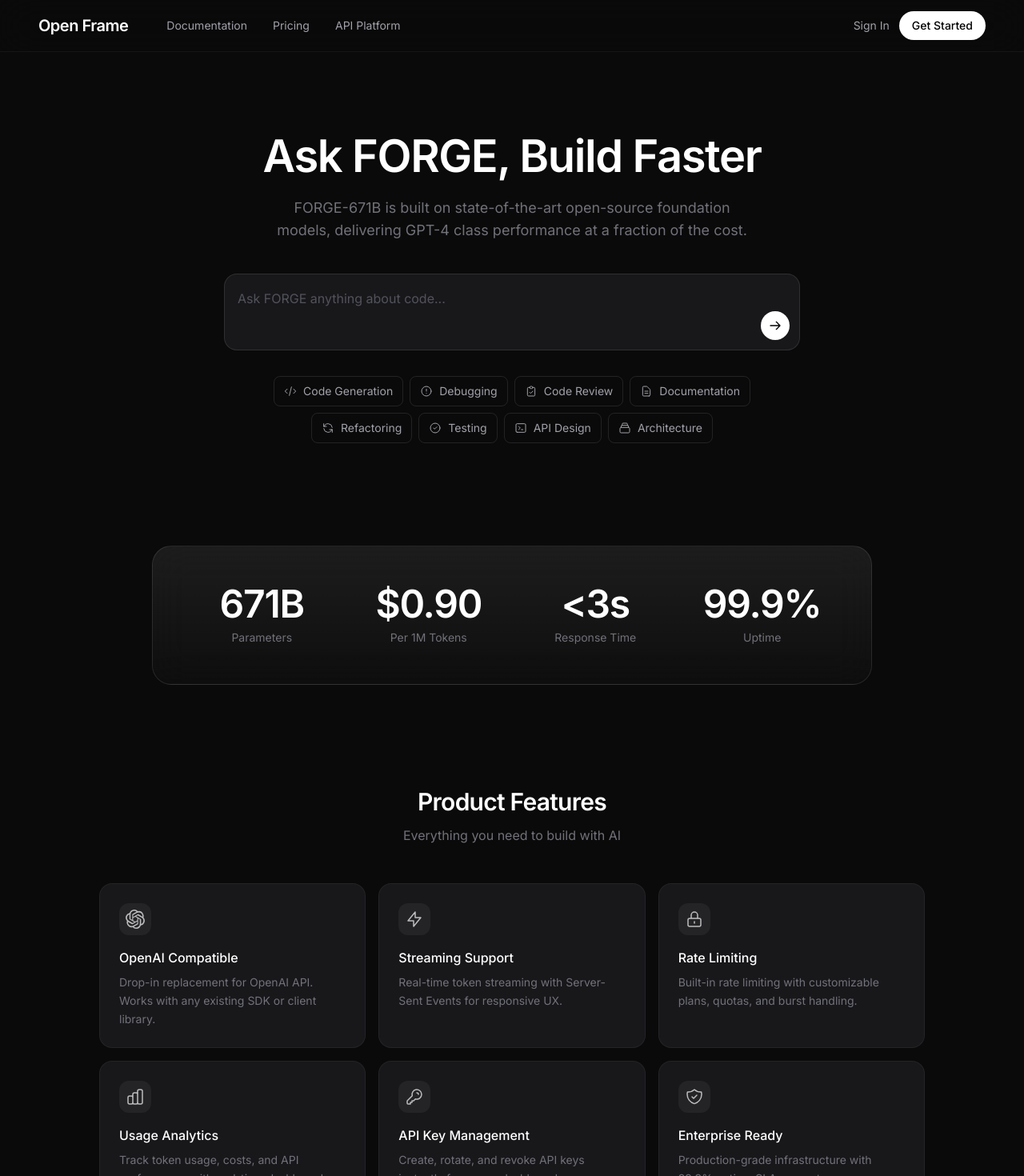
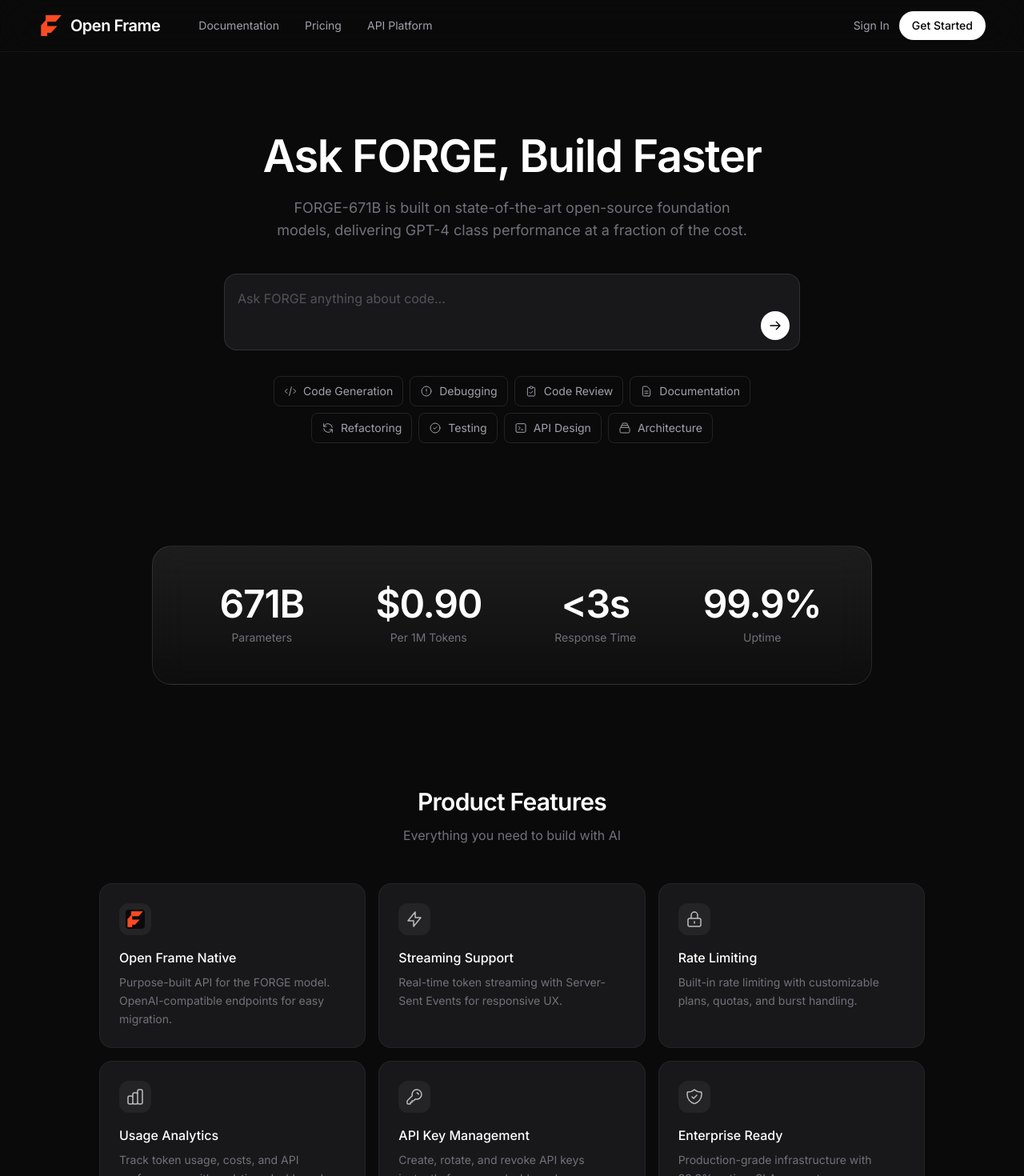
Before and after one commit to EricVoorhees/forge-ai, a Next.js app in the folder web/: page / in a window 1280 px wide. Shown: the top 1470 px of the page at 80% size. Built offline with nearby package versions, Linux system fonts and the light colour scheme; no server answers.

Commit message:
Add FORGE logo to header and Open Frame Native feature

```diff
--- a/web/app/page.tsx
+++ b/web/app/page.tsx
@@ -1,6 +1,7 @@
 "use client";
 
 import Link from "next/link";
+import Image from "next/image";
 import { useState } from "react";
 import { SignedIn, SignedOut, UserButton } from "@clerk/nextjs";
 
@@ -57,8 +58,9 @@ export default function Home() {
         <div className="h-16 flex justify-between items-center px-6 md:px-12 max-w-[1400px] mx-auto">
           {/* Logo & Nav */}
           <div className="flex items-center">
-            <div className="text-xl font-semibold text-white tracking-tight mr-12">
-              Open Frame
+            <div className="flex items-center gap-2 mr-12">
+              <Image src="/forge-logo.png" alt="Open Frame" width={32} height={32} className="rounded" />
+              <span className="text-xl font-semibold text-white tracking-tight">Open Frame</span>
             </div>
             <nav className="hidden md:flex items-center gap-8">
               <Link href="/docs" className="text-[#a1a1aa] text-sm hover:text-white transition-colors">
@@ -187,12 +189,10 @@ export default function Home() {
           <div className="grid md:grid-cols-2 lg:grid-cols-3 gap-4 mb-32">
             {[
               {
-                title: "OpenAI Compatible",
-                desc: "Drop-in replacement for OpenAI API. Works with any existing SDK or client library.",
+                title: "Open Frame Native",
+                desc: "Purpose-built API for the FORGE model. OpenAI-compatible endpoints for easy migration.",
                 icon: (
-                  <svg className="w-6 h-6" viewBox="0 0 24 24" fill="currentColor">
-                    <path d="M22.2819 9.8211a5.9847 5.9847 0 0 0-.5157-4.9108 6.0462 6.0462 0 0 0-6.5098-2.9A6.0651 6.0651 0 0 0 4.9807 4.1818a5.9847 5.9847 0 0 0-3.9977 2.9 6.0462 6.0462 0 0 0 .7427 7.0966 5.98 5.98 0 0 0 .511 4.9107 6.051 6.051 0 0 0 6.5146 2.9001A5.9847 5.9847 0 0 0 13.2599 24a6.0557 6.0557 0 0 0 5.7718-4.2058 5.9894 5.9894 0 0 0 3.9977-2.9001 6.0557 6.0557 0 0 0-.7475-7.0729zm-9.022 12.6081a4.4755 4.4755 0 0 1-2.8764-1.0408l.1419-.0804 4.7783-2.7582a.7948.7948 0 0 0 .3927-.6813v-6.7369l2.02 1.1686a.071.071 0 0 1 .038.052v5.5826a4.504 4.504 0 0 1-4.4945 4.4944zm-9.6607-4.1254a4.4708 4.4708 0 0 1-.5346-3.0137l.142.0852 4.783 2.7582a.7712.7712 0 0 0 .7806 0l5.8428-3.3685v2.3324a.0804.0804 0 0 1-.0332.0615L9.74 19.9502a4.4992 4.4992 0 0 1-6.1408-1.6464zM2.3408 7.8956a4.485 4.485 0 0 1 2.3655-1.9728V11.6a.7664.7664 0 0 0 .3879.6765l5.8144 3.3543-2.0201 1.1685a.0757.0757 0 0 1-.071 0l-4.8303-2.7865A4.504 4.504 0 0 1 2.3408 7.8956zm16.5963 3.8558L13.1038 8.364 15.1192 7.2a.0757.0757 0 0 1 .071 0l4.8303 2.7913a4.4944 4.4944 0 0 1-.6765 8.1042v-5.6772a.79.79 0 0 0-.407-.667zm2.0107-3.0231l-.142-.0852-4.7735-2.7818a.7759.7759 0 0 0-.7854 0L9.409 9.2297V6.8974a.0662.0662 0 0 1 .0284-.0615l4.8303-2.7866a4.4992 4.4992 0 0 1 6.6802 4.66zM8.3065 12.863l-2.02-1.1638a.0804.0804 0 0 1-.038-.0567V6.0742a4.4992 4.4992 0 0 1 7.3757-3.4537l-.142.0805L8.704 5.459a.7948.7948 0 0 0-.3927.6813zm1.0976-2.3654l2.602-1.4998 2.6069 1.4998v2.9994l-2.5974 1.4997-2.6067-1.4997Z"/>
-                  </svg>
+                  <Image src="/forge-logo.png" alt="FORGE" width={24} height={24} className="rounded" />
                 )
               },
               {
```
Also changed, not shown: web/public/forge-logo.png (added), 1 other file (tests, documents, lock files or other folders).
